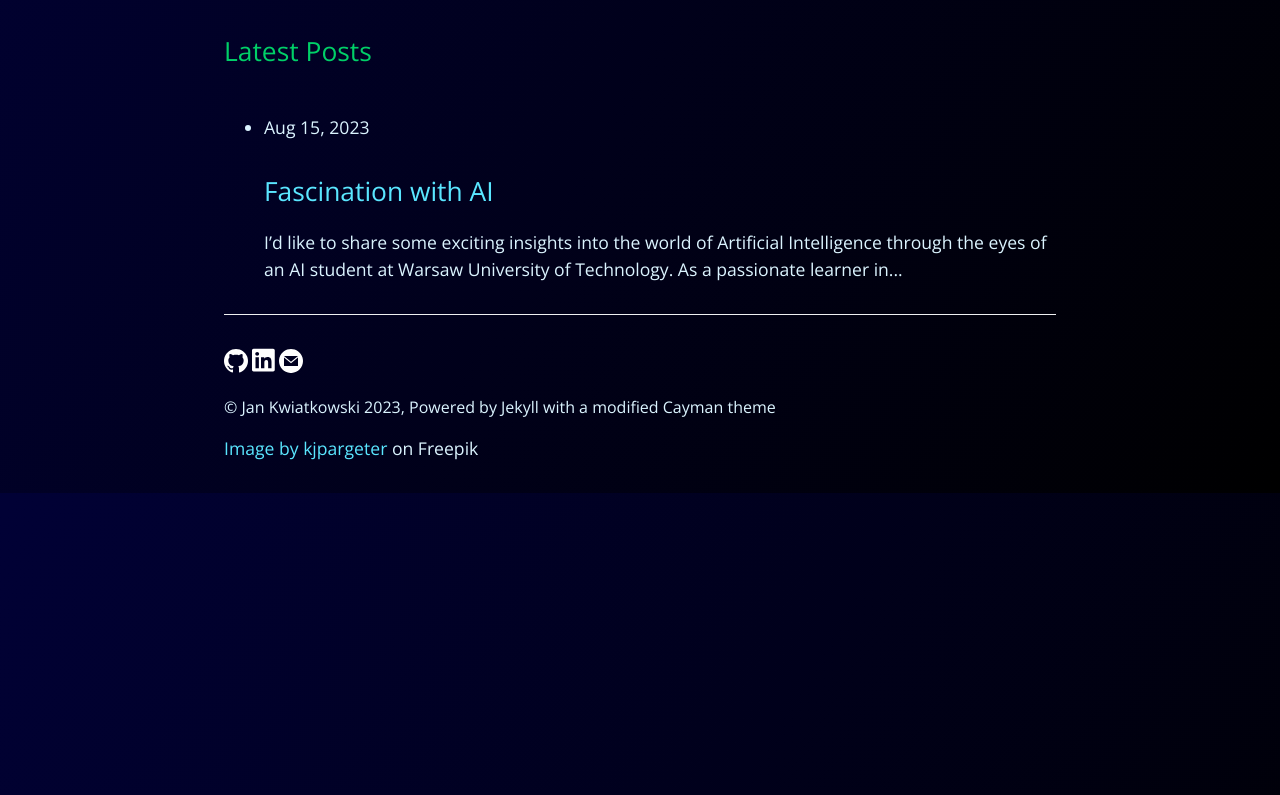
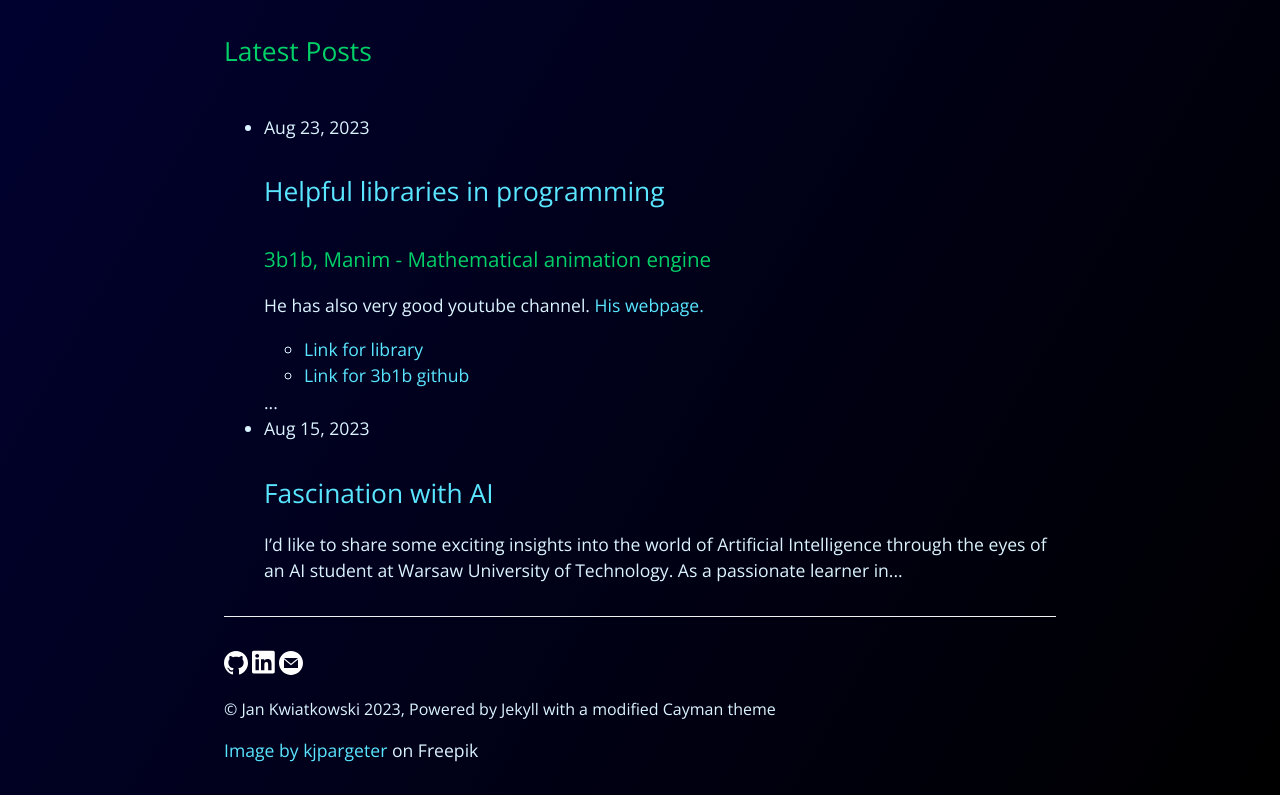
Before and after one commit to jkwiatk1/jk_website, a Jekyll site: the page built from _pages/blog.md, in a window 1280 px wide. Shown: the part 407-1202 px from the top of the page. Built offline with Jekyll 4.4.1, drawn with Linux system fonts in a browser that asks for light colours.

Commit message:
Add post with github links

```diff
--- /dev/null
+++ b/_posts/2023-08-23-helpfull-links.md
@@ -0,0 +1,24 @@
+---
+layout: page
+title: Helpful libraries in programming
+order: 0
+---
+
+### 3b1b, Manim - Mathematical animation engine
+He has also very good youtube channel. [His webpage.](https://www.3blue1brown.com/)
+* [Link for library](https://github.com/3b1b/manim) <br>
+* [Link for 3b1b github](https://github.com/3b1b)
+
+### DAIR.AI - Democratizing Artificial Intelligence Research, Education, and Technologies
+* [Link for DAIR.AI github](https://github.com/dair-ai)
+* Good to look at: ["ML Papers of The Week"](https://github.com/dair-ai/ML-Papers-of-the-Week).
+
+### pm4py - Process Mining for Python
+A set of tools and features that enable you to analyze business processes based on log data.
+* [Link for pm4py github](https://github.com/dair-ai)
+
+### Machine Learning for Tradings
+* [Deep Reinforcement Learning: Building a Trading Agent '/https://github.com/stefan-jansen']('https://github.com/stefan-jansen/machine-learning-for-trading')
+* [Stefan Jansen Webpage](https://stefan-jansen.github.io/machine-learning-for-trading/22_deep_reinforcement_learning/)
+* [AI4Finance Foundation](https://github.com/AI4Finance-Foundation)
+* [FinRL-Trading](https://github.com/AI4Finance-Foundation/FinRL-Trading/tree/master/old_repo_ensemble_strategy)
```
Also changed, not shown: _pages/about.md (+3 -0 lines).
